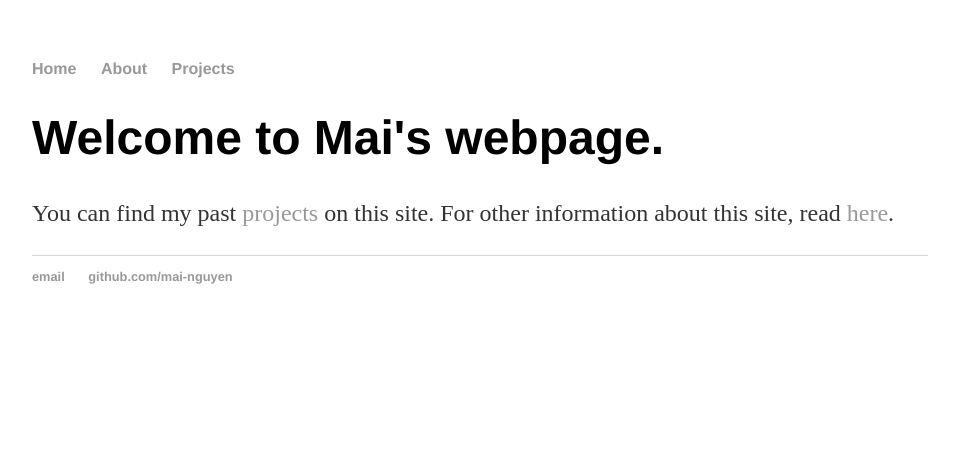
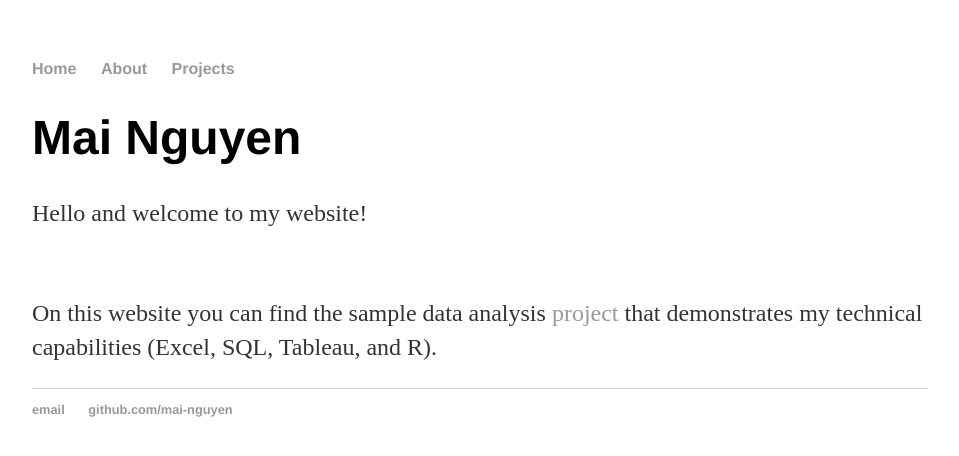
Before and after one commit to mai-nguyen/mai-nguyen.github.io, a Jekyll site: the page built from index.html, in a window 1280 px wide. Shown: the top 456 px of the page, without its empty margins (160-1119 px from the left). Built offline with Jekyll 4.4.1, drawn with Linux system fonts in a browser that asks for light colours.

Commit message:
Update index.html

```diff
--- a/index.html
+++ b/index.html
@@ -4,6 +4,9 @@ title: Mai Nguyen
 published: true
 ---
 <div class="blurb">
-	<h1>Welcome to Mai's webpage.</h1>
-	<p>You can find my past <a href="/projects">projects</a> on this site. For other information about this site, read <a href="/about">here</a>.</p>
+	<h1>Mai Nguyen</h1>
+
+	<p>Hello and welcome to my website! </p>
+  <br>
+  <p>On this website you can find the sample data analysis <a href="/projects">project</a> that demonstrates my technical capabilities (Excel, SQL, Tableau, and R).</p>
 </div><!-- /.blurb -->
```
